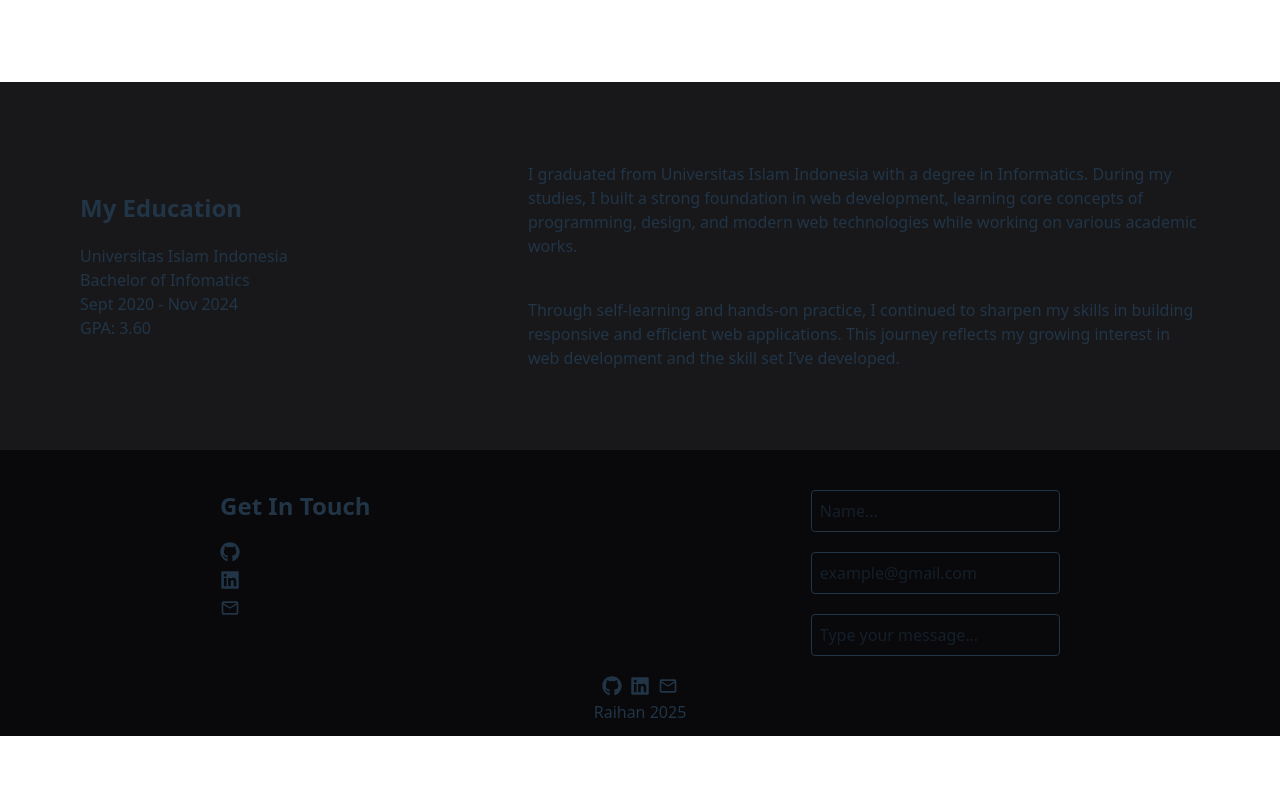
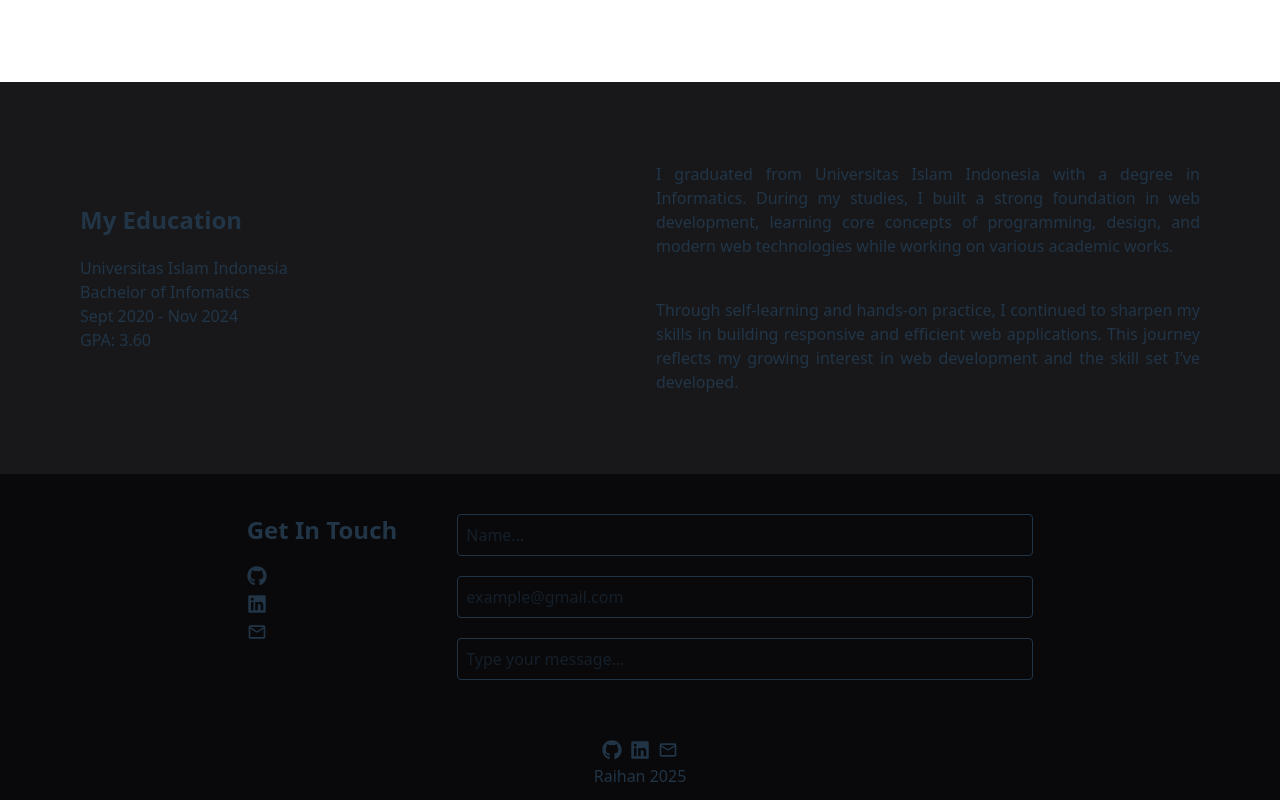
Before and after one commit to raihanph21/myportfolio, a React (Vite) app: page / in a window 1280 px wide. Shown: the part 1560-2360 px from the top of the page. Before the commit the page ends 2296 px from the top, so only its background shows below. Built offline with nearby package versions, Linux system fonts and the light colour scheme.

Commit message:
style: experiment contact section layout

```diff
--- a/src/components/Contact.jsx
+++ b/src/components/Contact.jsx
@@ -3,9 +3,9 @@ import { MdOutlineEmail } from "react-icons/md";
 
 function Contact() {
   return (
-    <div id="contact" className="flex justify-around bg-zinc-950 pt-10">
+    <div id="contact" className="flex justify-center bg-zinc-950 pt-10 pb-10">
       <div>
-        <h4 className="text-2xl font-bold mb-5">Get In Touch</h4>
+        <h4 className="text-2xl font-bold mb-5 me-15">Get In Touch</h4>
         <ul className="grid gap-2">
           <li>
             <a href="">
@@ -24,7 +24,7 @@ function Contact() {
           </li>
         </ul>
       </div>
-      <form className="flex flex-col gap-5 [&_input]:border [&_input]:rounded-sm [&_input]:p-2">
+      <form className="flex flex-col gap-5 [&_input]:border [&_input]:rounded-sm [&_input]:p-2 [&_input]:w-xl">
         <input type="text" name="Name" placeholder="Name..." />
         <input type="Email" name="Email" placeholder="example@gmail.com" />
         <input type="text" name="Message" placeholder="Type your message..." />
--- a/src/components/Education.jsx
+++ b/src/components/Education.jsx
@@ -5,7 +5,7 @@ function Education() {
       className="flex justify-between items-center bg-zinc-900 p-20"
     >
       <div>
-        <h3 className="text-2xl font-bold mb-5">My Education</h3>
+        <h3 className="text-2xl font-bold mb-5 w-xl">My Education</h3>
         <ul>
           <li>Universitas Islam Indonesia</li>
           <li>Bachelor of Infomatics </li>
@@ -13,7 +13,7 @@ function Education() {
           <li>GPA: 3.60</li>
         </ul>
       </div>
-      <div className="w-2xl grid gap-10">
+      <div className="w-2xl grid gap-10 text-justify">
         <p>
           I graduated from Universitas Islam Indonesia with a degree in
           Informatics. During my studies, I built a strong foundation in web
--- a/src/components/Skills.jsx
+++ b/src/components/Skills.jsx
@@ -18,14 +18,14 @@ function Skills() {
       id="skills"
       className="flex justify-between items-center mt-20 mb-20 p-20"
     >
-      <div>
+      <div className="w-xl">
         <h3 className="font-bold text-2xl mb-5">My Tools and Skills</h3>
         <p>
           Lorem ipsum dolor sit amet consectetur adipisicing elit. Odit
           blanditiis laborum ipsam placeat, similique neque.
         </p>
       </div>
-      <div className="grid gap-10 grid-cols-5">
+      <div className="grid gap-10 grid-cols-5 w-2xl">
         <FaHtml5 size={100} />
         <FaCss3Alt size={100} />
         <FaJsSquare size={100} />
```
